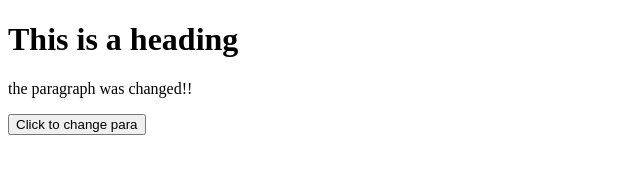
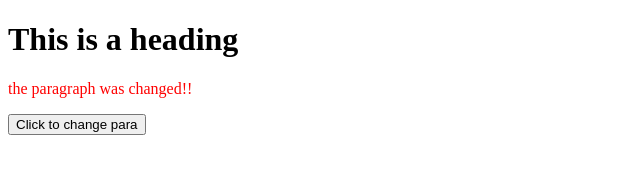
Before and after one commit to Antriksh-ops/Calculator, a website: page Prac2.html in a window 1280 px wide. Both pictures are taken after a click on the button "Click to change para". Shown: the whole page, without its empty margins (0-640 px from the left). Drawn offline with Linux system fonts and the light colour scheme.

Commit message:
on off button

```diff
--- a/Prac2.html
+++ b/Prac2.html
@@ -12,11 +12,21 @@
 </body>
 
 <script>
+    let body = document.body;
+    let count = 0;
+    let title = document.querySelector("h1")
     let msg = document.querySelector(".Message")
     let button = document.getElementById("btn");
 
     button.addEventListener("click",function(){
-        msg.textContent = "the paragraph was changed!!"
+        msg.textContent = "the paragraph was changed!!";
+        count++;
+        if(count % 2 == 0){
+            msg.style.color = "blue";
+        }
+        else{
+            msg.style.color = "red";
+        }
     });
 
 </script>
```
